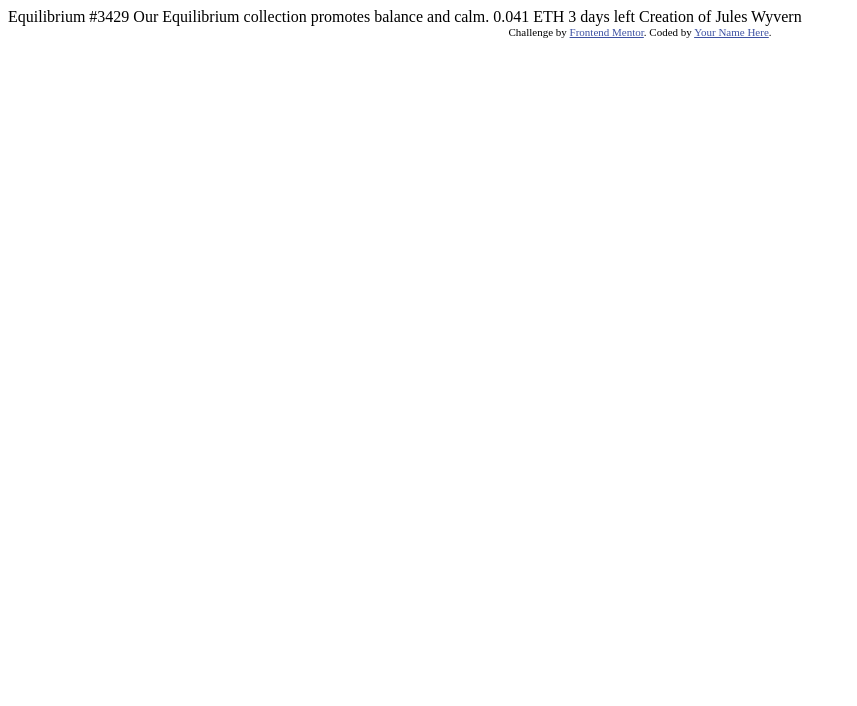
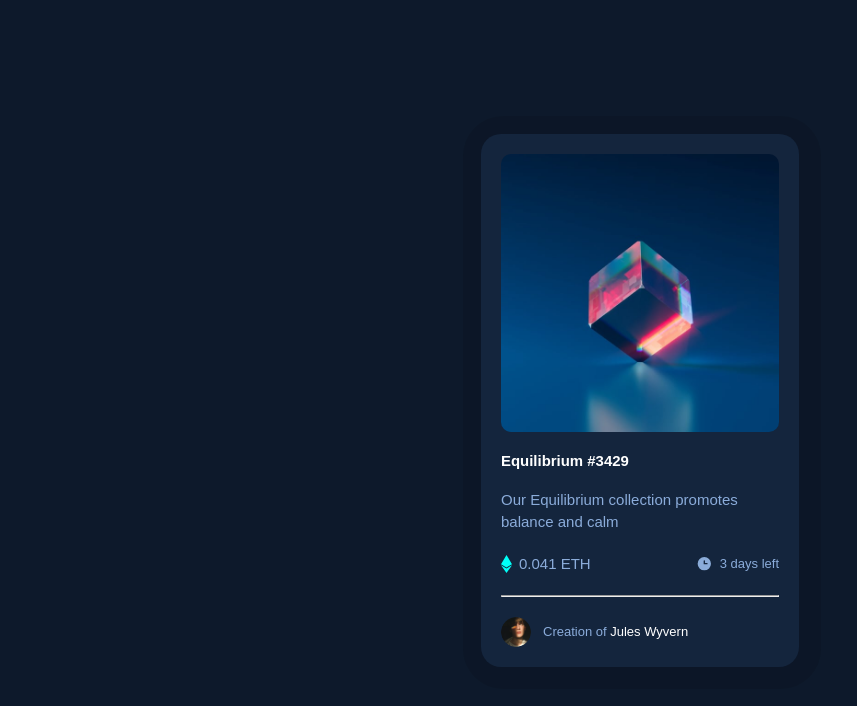
Before and after one commit to Meetkamal256/NFT-preview-card-component-frontend-mentor-challenge, a plain HTML site: page index.html in a window 1280 px wide. Shown: the whole page, without its empty margins (0-857 px from the left). Drawn offline with Linux system fonts and the light colour scheme.

Commit message:
page layout and css styling done

```diff
--- a/index.html
+++ b/index.html
@@ -1,33 +1,47 @@
 <!DOCTYPE html>
 <html lang="en">
   <head>
-  <meta charset="UTF-8">
-  <meta name="viewport" content="width=device-width, initial-scale=1.0"> <!-- displays site properly based on user's device -->
-
-  <link rel="icon" type="image/png" sizes="32x32" href="./images/favicon-32x32.png">
-
+    <meta charset="UTF-8" />
+    <meta name="viewport" content="width=device-width, initial-scale=1.0" />
+    <!-- displays site properly based on user's device -->
+    <link
+      rel="icon"
+      type="image/png"
+      sizes="32x32"
+      href="./images/favicon-32x32.png"
+    />
     <title>Frontend Mentor | NFT preview card component</title>
-
-  <!-- Feel free to remove these styles or customise in your own stylesheet 👍 -->
-  <style>
-    .attribution { font-size: 11px; text-align: center; }
-    .attribution a { color: hsl(228, 45%, 44%); }
-  </style>
+    <link rel="stylesheet" href="styles.css" />
   </head>
   <body>
-
-  Equilibrium #3429
-
-  Our Equilibrium collection promotes balance and calm.
-
-  0.041 ETH
-  3 days left
-
-  Creation of Jules Wyvern
-
-  <div class="attribution">
-    Challenge by <a href="https://www.frontendmentor.io?ref=challenge" target="_blank">Frontend Mentor</a>.
-    Coded by <a href="#">Your Name Here</a>.
+    <div id="container">
+      <div class="wrapper">
+          <div class="img-top">
+            <img src="images/image-equilibrium.jpg" alt=""/>
+            <div class="img-overlay">
+              <img src="images/icon-view.svg" alt="" />
+            </div>
+          </div>
+          <div class="box-text">
+            <h5>Equilibrium #3429</h5>
+            <p>Our Equilibrium collection promotes balance and calm</p>
+            <div class="flex">
+              <div class="eth">
+                <img src="images/icon-ethereum.svg" alt="" />
+                <p>0.041 ETH</p>
+              </div>
+              <div class="days">
+                <img src="images/icon-clock.svg" alt="" />
+                <p>3 days left</p>
+              </div>
+            </div>
+            <hr />
+            <div class="author">
+              <img src="images/image-avatar.png" alt="" />
+              <p>Creation of <a href="#">Jules Wyvern</a></p>
+            </div>
+          </div>
+      </div>
     </div>
   </body>
 </html>
--- /dev/null
+++ b/styles.css
@@ -0,0 +1,142 @@
+@import url('https://fonts.googleapis.com/css2?family=Outfit:wght@300;400;600&display=swap');
+
+*{
+    margin: 0;
+    padding: 0;
+    box-sizing: border-box;
+}
+
+:root{
+    --Soft-blue: hsl(215, 51%, 70%);
+    --Cyan: hsl(178, 100%, 50%);
+
+    --main-bg: hsl(217, 54%, 11%);
+    --card-bg: hsl(216, 50%, 16%);
+    --line: hsl(215, 32%, 27%);
+    --White: hsl(0, 0%, 100%);
+}
+
+body{
+    font-size: 18px;
+    background-color: var(--main-bg);
+    font-family: 'outfits', sans-serif;
+    display: flex;
+    justify-content: center;
+    align-items: center;
+    min-height: 100vh;
+}
+
+#container{
+    max-width: 350px;
+    margin: 0 auto;
+}
+
+.wrapper{
+    margin: 2rem 1rem;
+    padding: 20px;
+    background-color: var(--card-bg);
+    border-radius:  20px;
+    box-shadow: 2px 2px 0px 20px rgba(0,0,0, 0.1);
+}
+
+.img-top{
+    position: relative;
+    cursor: pointer;
+    overflow: hidden;
+}
+
+.img-top .img-overlay{
+  position: absolute;
+  top: 0;
+  left: 0;
+  height: 100%;
+  width: 100%;
+  background-color:  hsla(178, 100%, 50%, 0.5);
+  display: none;
+}
+
+.img-top:hover .img-overlay{
+    display:block;
+}
+
+
+.img-top .img-overlay img{
+    width: 50px;
+    height: 50px;
+    position: absolute;
+    top: 50%;
+    left: 50%;
+    transform: translate(-50%, -50%);
+}
+
+.img-top img{
+    width: 100%;
+    border-radius: 10px;
+    display: block;
+}
+
+.box-text h5{
+    color: var(--White);
+    margin: 20px 0px
+}
+
+.box-text h5:hover{
+    color: var(--Cyan);
+}
+
+.box-text p{
+    color: var(--Soft-blue);
+    font-size: 15px;
+    line-height: 22px;
+}
+
+.flex{
+    display: flex;
+    justify-content: space-between;
+}
+
+.flex .eth p:hover{
+    color: var(--Cyan);
+}
+
+.flex .days p{
+    font-size: 13px;
+}
+
+.flex .eth, .flex .days{
+    display: flex;
+    margin: 20px 0px;
+    align-items: center;
+}
+
+.flex .eth img, .flex .days img{
+    margin-right: 7px;
+}
+
+.author{
+    display: flex;
+    align-items: center;
+    margin-top: 20px;
+}
+
+.author img{
+    width: 30px;
+    height: 30px;
+    border: 2 px solid #fff;
+    border-radius: 50%;
+}
+
+.author p {
+    margin-left: 12px;
+    font-size: 13px;
+}
+
+.author a{
+    color: #fff;
+    text-decoration: none;
+    font-size: 13px;
+}
+
+.author a:hover{
+    color: var(--Cyan);
+}
```
Lines whose indentation alone changed are shown as unchanged.
